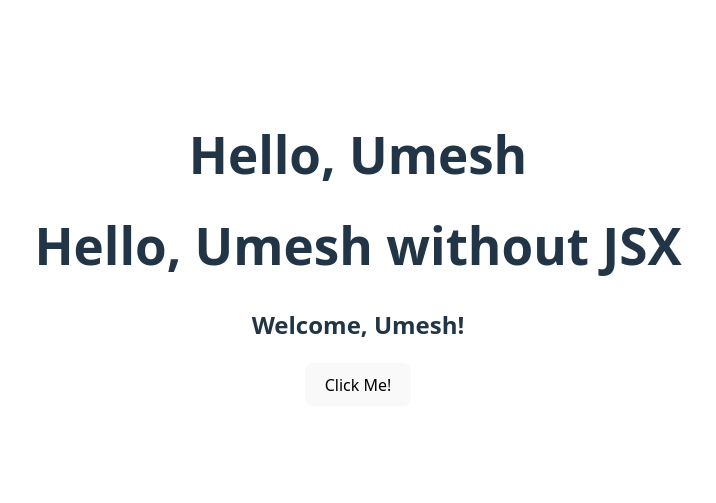
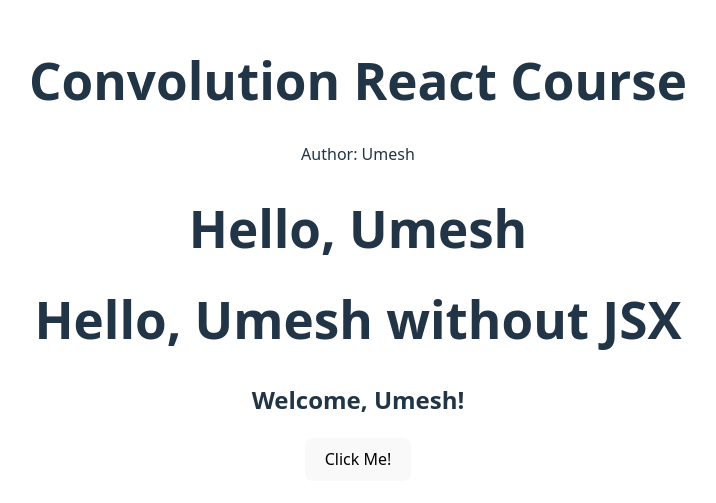
Before and after one commit to umeshraj/react19-tutorial, a React (Vite) app: page / in a window 1280 px wide. Shown: the part 151-654 px from the top of the page, without its empty margins (282-998 px from the left). Built offline with nearby package versions, Linux system fonts and the light colour scheme.

Commit message:
Returning multiple tags inside a div

```diff
--- a/src/App.jsx
+++ b/src/App.jsx
@@ -3,11 +3,13 @@ import './App.css'
 import {Welcome} from './Welcome'
 import {Button} from './Button'
 import { Hello, HelloWithoutJSX} from './Hello'
+import { UserProfile } from './UserProfile'
 
 function App() {
 
   return (
     <div>
+      <UserProfile />
       <Hello />
       <HelloWithoutJSX />
       <Welcome />
--- /dev/null
+++ b/src/UserProfile.jsx
@@ -0,0 +1,8 @@
+export const UserProfile = () => {
+    return (
+        <div>
+            <h1>Convolution React Course</h1>
+            <p>Author: Umesh</p>
+        </div>
+    )
+}
```
